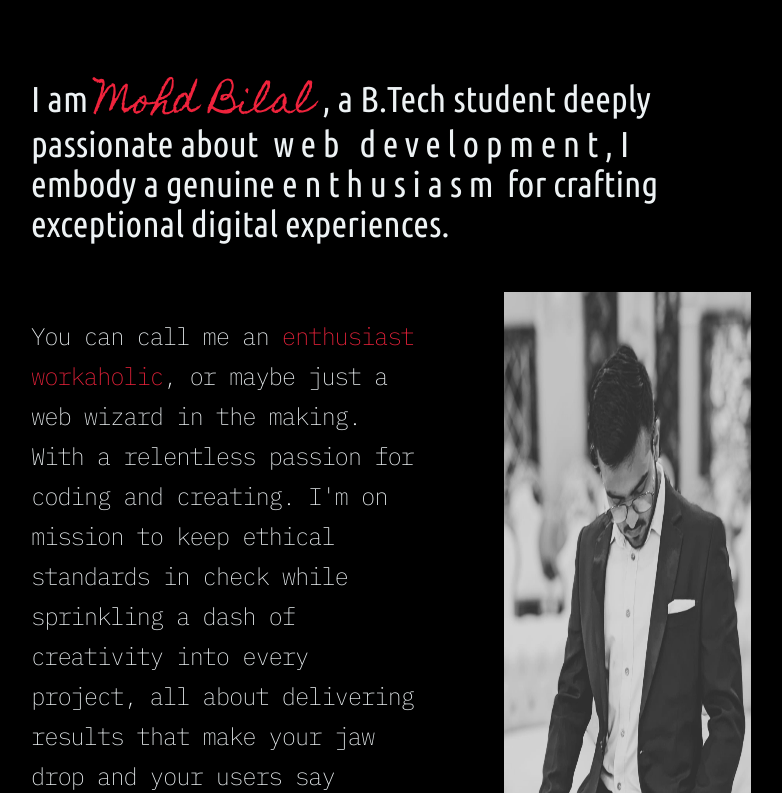
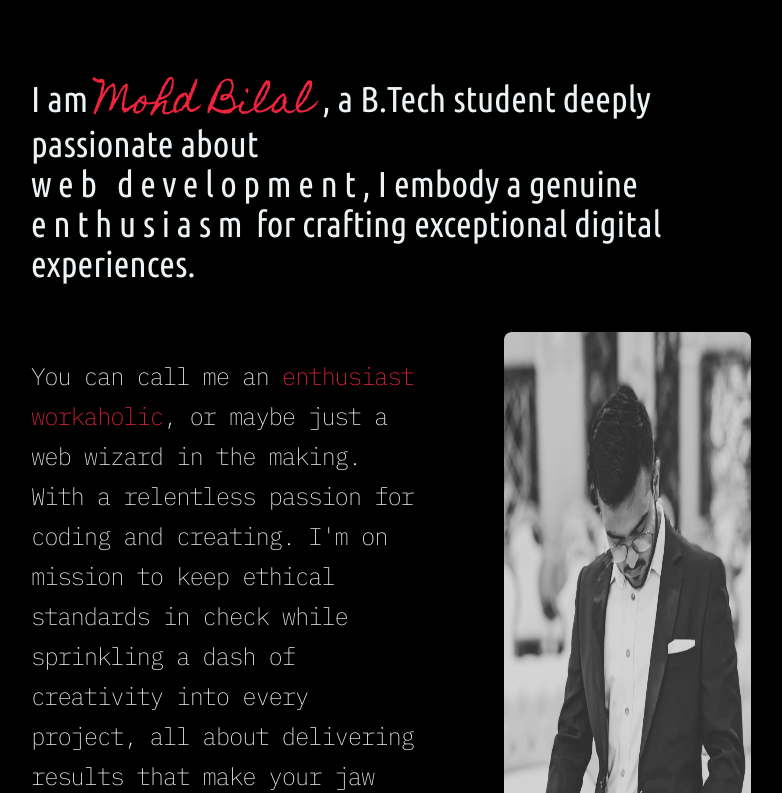
Before and after one commit to bghub-c/WebWeaver-personal_portfolio, a React (Vite) app: page /Introduction in a window 1280 px wide. Shown: the part 487-1280 px from the top of the page, without its empty margins (289-1071 px from the left). Built offline with nearby package versions, Linux system fonts and the light colour scheme; a web font is replaced by a local one.

Commit message:
intro page complete

```diff
--- a/src/Pages/Introduction.jsx
+++ b/src/Pages/Introduction.jsx
@@ -11,10 +11,10 @@ export function Introduction() {
       >
         <div className="w-1/2">
             <h1  className="text-8xl coolfont ml-6 mt-60 text-whitee flex items-end">Hello There <span className="text-redd ml-4">!</span></h1>
-            <motion.h2 initial={{y:300}} animate={{y:0}} transition={{delay:2.4, duration:0.4, type:"spring" }} className=" mt-16 text-4xl text-whitee ubuntu">I am <span className="coolfont mr-2 text-redd">Mohd Bilal</span>, a B.Tech student deeply passionate about <span className="ml-2 tracking-widestestcum "> web development</span>, I embody a genuine <span className=" tracking-widestestcum ">enthusiasm</span>  for crafting exceptional digital experiences.</motion.h2>
+            <motion.h2 initial={{y:300}} animate={{y:0}} transition={{delay:2.4, duration:0.4, type:"spring" }} className=" mt-16 text-4xl text-whitee ubuntu">I am <span className="coolfont mr-2 text-redd">Mohd Bilal</span>, a B.Tech student deeply passionate about<br /><span className=" tracking-widestestcum ">web development</span>, I embody a genuine <span className=" tracking-widestestcum ">enthusiasm</span>  for crafting exceptional digital experiences.</motion.h2>
             <motion.div initial={{y:320}} animate={{y:0}} transition={{delay:2.45, duration:0.5, type:"spring" }} className="w-full mt-12 grid grid-flow-col smartphone:grid-flow-row">
             <p className="text-whitee  text-2xl tracking-tighter mt-6 ibm-plexregular leading-10">{" You can call me an"} <span className="text-redd">{"enthusiast workaholic"}</span>{", or maybe just a web wizard in the making. With a relentless passion for coding and creating. I'm on mission to keep ethical standards in check while sprinkling a dash of creativity into every project, all about delivering results that make your jaw drop and your users say "}<span className="tracking-wide text-redd font-semibold">{"'Wow'"}</span>{".So, if you want a web developer who's a little too excited about crafting digital magic, you've found your guy."}</p>
-            <img className="w-full h-full translate-x-20 grayscale hover:grayscale-0 transition-all duration-700" src={pfp} alt="" />
+            <img className="w-full h-full translate-x-20 rounded-lg grayscale hover:grayscale-0 transition-all duration-700" src={pfp} alt="" />
             </motion.div>
         </div>
       </motion.section>
```
